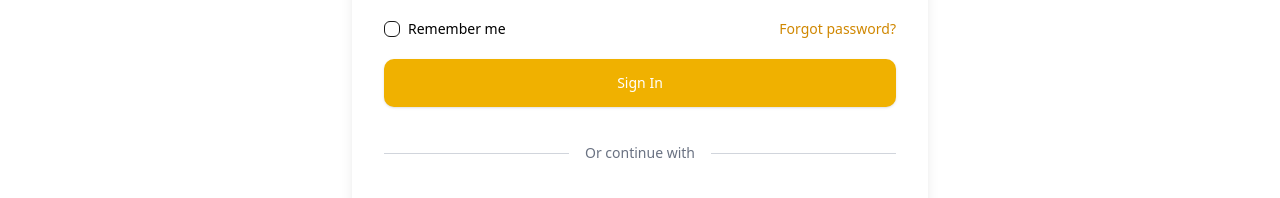
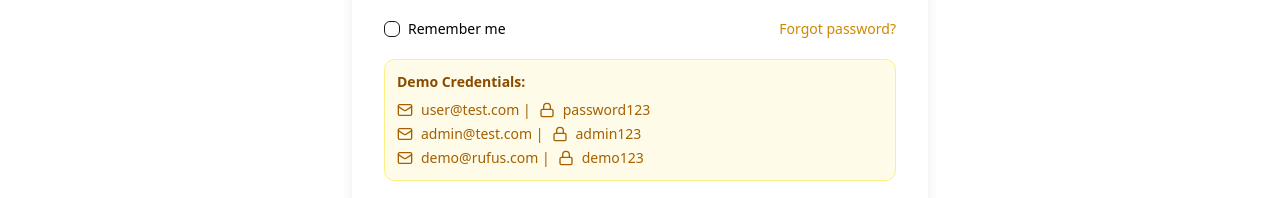
Before and after one commit to Alpha-Bytes-Department/RufusTravel, a Next.js app: page /signin in a window 1280 px wide. Shown: the part 597-795 px from the top of the page. Built offline with nearby package versions, Linux system fonts and the light colour scheme; no server answers.

Commit message:
feat: Add hotel rating stars to HotelCheckout and set default tab in HotelSearchForm and managed the build errors

```diff
--- a/Component/Auth/SignIn/LoginForm.tsx
+++ b/Component/Auth/SignIn/LoginForm.tsx
@@ -2,6 +2,7 @@
 
 import React, { useState } from "react";
 import Link from "next/link";
+import { useRouter } from "next/navigation";
 import { Mail, Lock, Eye, EyeOff } from "lucide-react";
 import { Input } from "@/components/ui/input";
 import { Label } from "@/components/ui/label";
@@ -13,6 +14,31 @@ import type {
   SignInErrors,
 } from "@/Types/Auth/SignIn/Signin";
 
+// ===============================Mock User Data==============================
+const MOCK_USERS = [
+  {
+    id: 1,
+    email: "user@test.com",
+    password: "password123",
+    name: "Test User",
+    role: "user",
+  },
+  {
+    id: 2,
+    email: "admin@test.com",
+    password: "admin123",
+    name: "Admin User",
+    role: "admin",
+  },
+  {
+    id: 3,
+    email: "demo@rufus.com",
+    password: "demo123",
+    name: "Demo User",
+    role: "user",
+  },
+];
+
 const LoginForm: React.FC<SignInProps> = ({
   onSubmit,
   onGoogleSignIn,
@@ -20,6 +46,8 @@ const LoginForm: React.FC<SignInProps> = ({
   onForgotPassword,
   isLoading = false,
 }) => {
+  const router = useRouter();
+
   // ===============================Form State==============================
   const [formData, setFormData] = useState<SignInFormData>({
     email: "",
@@ -28,6 +56,7 @@ const LoginForm: React.FC<SignInProps> = ({
   });
   const [errors, setErrors] = useState<SignInErrors>({});
   const [showPassword, setShowPassword] = useState(false);
+  const [isSubmitting, setIsSubmitting] = useState(false);
 
   // ===============================Input Change Handler==============================
   const handleInputChange = (e: React.ChangeEvent<HTMLInputElement>) => {
@@ -74,25 +103,57 @@ const LoginForm: React.FC<SignInProps> = ({
       return;
     }
 
-    //---------------------- Console log the form data ----------------
-    console.log("Sign In Form Data:", {
-      email: formData.email,
-      password: formData.password,
-      rememberMe: formData.rememberMe,
-      timestamp: new Date().toISOString(),
-    });
+    setIsSubmitting(true);
+    setErrors({});
 
-    //---------------------- Call onSubmit prop if provided ----------------
-    if (onSubmit) {
-      try {
-        await onSubmit(formData);
-      } catch (error) {
-        console.error("Sign in error:", error);
-        setErrors((prev) => ({
-          ...prev,
-          general: "Sign in failed. Please try again.",
-        }));
+    try {
+      //---------------------- Simulate API delay ----------------
+      await new Promise((resolve) => setTimeout(resolve, 1000));
+
+      //---------------------- Check mock credentials ----------------
+      const user = MOCK_USERS.find(
+        (u) => u.email === formData.email && u.password === formData.password,
+      );
+
+      if (user) {
+        //---------------------- Store user data in localStorage ----------------
+        const userData = {
+          id: user.id,
+          email: user.email,
+          name: user.name,
+          role: user.role,
+          loggedInAt: new Date().toISOString(),
+        };
+
+        localStorage.setItem("user", JSON.stringify(userData));
+
+        if (formData.rememberMe) {
+          localStorage.setItem("rememberMe", "true");
+        }
+
+        console.log("✅ Login successful:", userData);
+
+        //---------------------- Call onSubmit prop if provided ----------------
+        if (onSubmit) {
+          await onSubmit(formData);
+        }
+
+        //---------------------- Navigate to home page ----------------
+        router.push("/");
+      } else {
+        //---------------------- Invalid credentials ----------------
+        setErrors({
+          general: "Invalid email or password. Please try again.",
+        });
+        console.log(" Login failed: Invalid credentials");
       }
+    } catch (error) {
+      console.error("Sign in error:", error);
+      setErrors({
+        general: "Sign in failed. Please try again.",
+      });
+    } finally {
+      setIsSubmitting(false);
     }
   };
 
@@ -222,13 +283,34 @@ const LoginForm: React.FC<SignInProps> = ({
           </button>
         </div>
 
+        {/* ===============================Demo Credentials Info============================== */}
+        <div className="rounded-lg border border-yellow-200 bg-yellow-50 p-3 text-xs sm:text-sm">
+          <p className="mb-2 font-semibold text-yellow-800">
+            Demo Credentials:
+          </p>
+          <div className="space-y-1 text-yellow-700">
+            <p className="flex items-center gap-2">
+              <Mail className="size-3 sm:size-4" /> user@test.com |
+              <Lock className="size-3 sm:size-4" /> password123
+            </p>
+            <p className="flex items-center gap-2">
+              <Mail className="size-3 sm:size-4" /> admin@test.com |
+              <Lock className="size-3 sm:size-4" /> admin123
+            </p>
+            <p className="flex items-center gap-2">
+              <Mail className="size-3 sm:size-4" /> demo@rufus.com |
+              <Lock className="size-3 sm:size-4" /> demo123
+            </p>
+          </div>
+        </div>
+
         {/* ===============================Sign In Button============================== */}
         <Button
           type="submit"
           className="h-11 w-full rounded-lg bg-yellow-500 text-white hover:bg-yellow-600 disabled:cursor-not-allowed disabled:opacity-50 sm:h-12"
-          disabled={isLoading}
+          disabled={isLoading || isSubmitting}
         >
-          {isLoading ? "Signing in..." : "Sign In"}
+          {isLoading || isSubmitting ? "Signing in..." : "Sign In"}
         </Button>
 
         {/* ===============================Divider============================== */}
--- a/Component/Hotels/HotelCheckout.tsx
+++ b/Component/Hotels/HotelCheckout.tsx
@@ -277,6 +277,20 @@ const HotelCheckout = () => {
                 <span className="bg-[#22C55E] text-white px-2 py-1 rounded text-sm font-bold">
                   {hotel.rating}
                 </span>
+                <div className="flex items-center gap-1">
+                  {Array.from({ length: 5 }, (_, i) => (
+                    <span
+                      key={i}
+                      className={`text-lg ${
+                        i < Math.floor(hotel.rating)
+                          ? "text-[#FFC107]"
+                          : "text-gray-300"
+                      }`}
+                    >
+                      ★
+                    </span>
+                  ))}
+                </div>
                 <span className="text-sm text-gray-600">
                   {hotel.reviews} Reviews
                 </span>
--- a/Component/LandingPage/HotelSearchForm.tsx
+++ b/Component/LandingPage/HotelSearchForm.tsx
@@ -51,6 +51,7 @@ const HotelSearchForm = () => {
   // ===============================Form Submission==============================
   const onSubmit = (data: HotelFormData) => {
     const hotelSearchData: HotelSearchState = {
+      tab: "hotel",
       destination: data.location,
       checkIn: data.checkIn,
       checkOut: data.checkOut,
@@ -81,7 +82,7 @@ const HotelSearchForm = () => {
     });
 
     // Navigate to hotels page with search parameters in URL
-    navigateWithState(`/hotels?${params.toString()}`, null);
+    navigateWithState(`/hotels?${params.toString()}`, hotelSearchData);
 
     // Alternative clean version without state (if your hook allows):
     // navigateWithState(`/hotels?${params.toString()}`);
--- a/app/hotels/checkout/page.tsx
+++ b/app/hotels/checkout/page.tsx
@@ -1,5 +1,19 @@
+import { Suspense } from "react";
 import HotelCheckout from "@/Component/Hotels/HotelCheckout";
 
 export default function HotelCheckoutPage() {
-  return <HotelCheckout />;
+  return (
+    <Suspense
+      fallback={
+        <div className="min-h-screen flex items-center justify-center">
+          <div className="text-center">
+            <div className="w-16 h-16 border-4 border-yellow-500 border-t-transparent rounded-full animate-spin mx-auto mb-4"></div>
+            <p className="text-gray-600">Loading checkout...</p>
+          </div>
+        </div>
+      }
+    >
+      <HotelCheckout />
+    </Suspense>
+  );
 }
```
